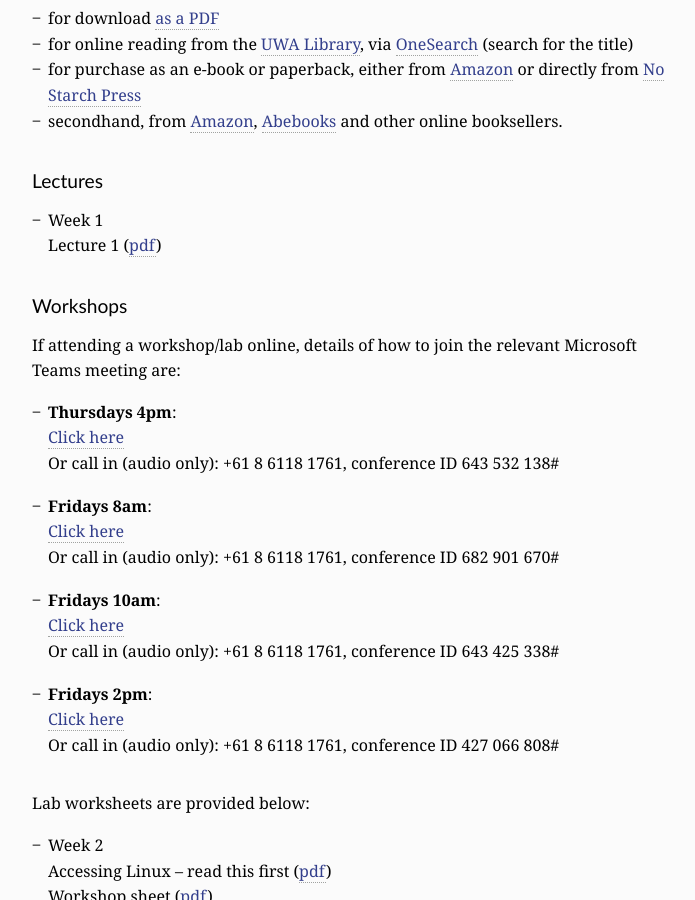
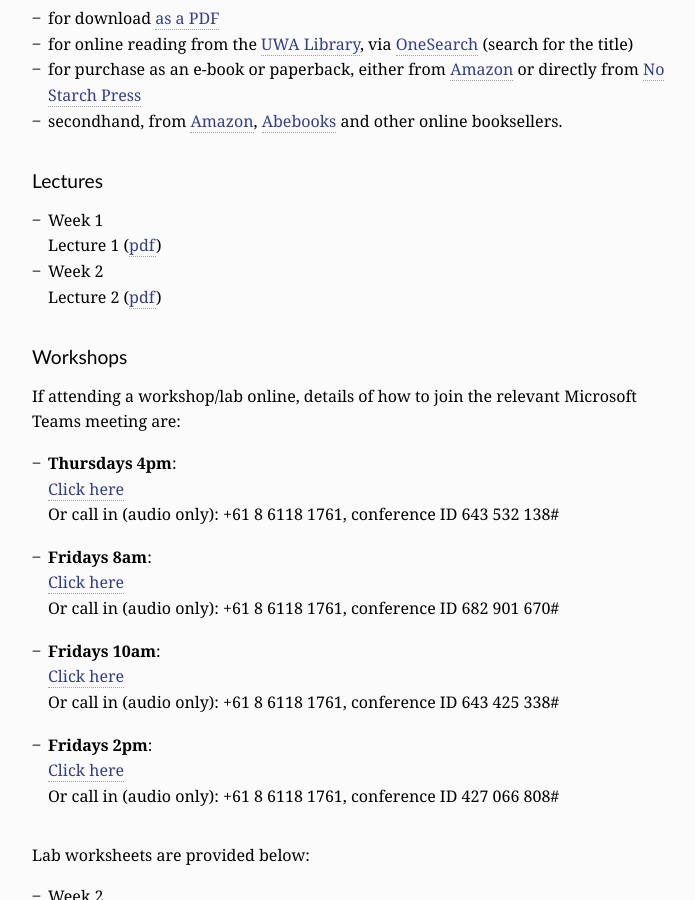
Before and after one commit to cits4407/cits4407.github.io, a Jekyll site: the page built from docs/_pages/resources.md, in a window 1280 px wide and 900 px high, scrolled down 552 px. Shown: the whole window, without its empty margins (283-978 px from the left). Built offline with Jekyll 4.4.1, drawn with Linux system fonts in a browser that asks for light colours; some web fonts are replaced.

Commit message:
week 2 lecture

```diff
--- a/docs/_pages/resources.md
+++ b/docs/_pages/resources.md
@@ -37,6 +37,8 @@ The text is available
 
 - Week 1
   Lecture 1 ([pdf]({{ "/lectures/lect01.pdf" | relative_url }}))
+- Week 2
+  Lecture 2 ([pdf]({{ "/lectures/lect02.pdf" | relative_url }}))
 
 ## Workshops
 
```
Also changed, not shown: 1 other file.
